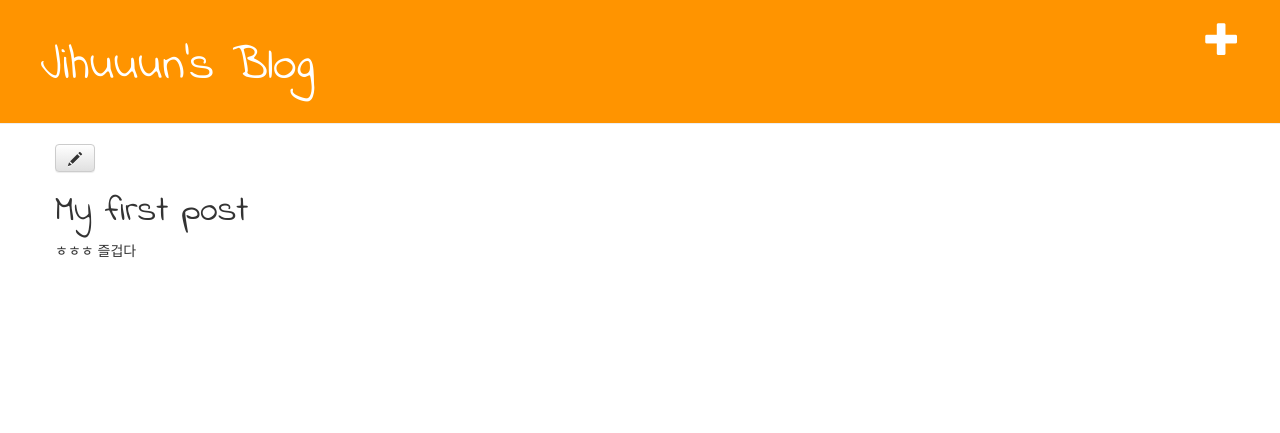
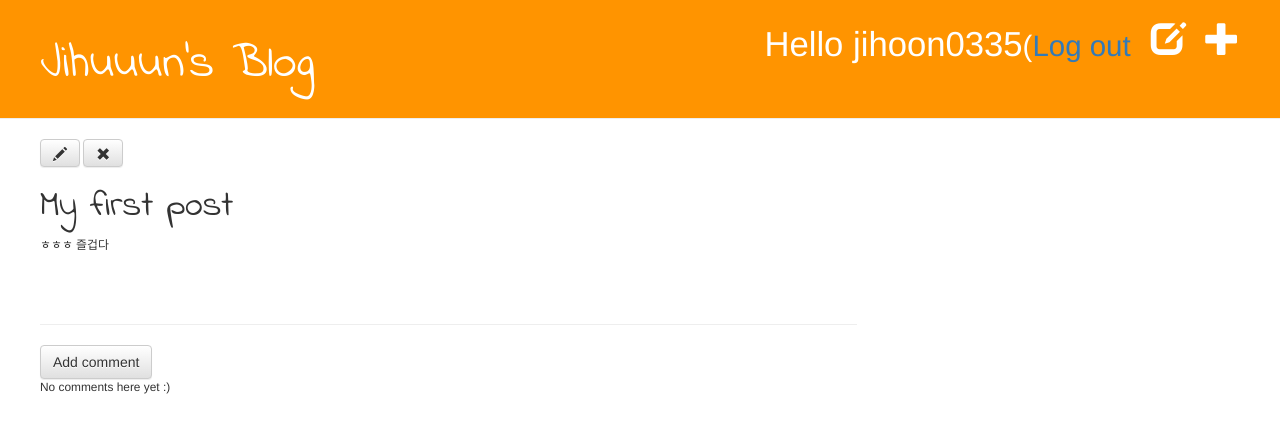
Before and after one commit to jihoon0335/my-first-blog, a Django app: page /post/6/ in a window 1280 px wide. Shown: the top 433 px of the page. Run offline with Django 3.2, Linux system fonts and the light colour scheme; a user stored in the database is signed in; data comes from the database, SQL or seed files in the repository; both versions use the stored data as it was after the commit; some libraries are stand-ins or nearby versions.

Commit message:
additional files and changes

```diff
--- a/blog/admin.py
+++ b/blog/admin.py
@@ -1,4 +1,5 @@
 from django.contrib import admin
-from .models import Post
+from .models import Post, Comment
 
 admin.site.register(Post)
+admin.site.register(Comment)
--- a/blog/models.py
+++ b/blog/models.py
@@ -17,3 +17,20 @@ class Post(models.Model):
 
     def __str__(self):
         return self.title
+
+class Comment(models.Model):
+    post = models.ForeignKey('blog.Post', related_name='comments')
+    author = models.CharField(max_length=200)
+    text = models.TextField()
+    created_date = models.DateTimeField(default=timezone.now)
+    approved_comment = models.BooleanField(default=False)
+
+    def approve(self):
+        self.approved_comment = True
+        self.save()
+
+    def __str__(self):
+        return self.text
+
+    def approved_comments(self):
+        return self.comments.filter(approved_comment=True)
--- a/blog/static/css/blog.css
+++ b/blog/static/css/blog.css
@@ -45,3 +45,7 @@ h1, h2, h3, h4 {
 .post h1 a, .post h1 a:visited {
 	color: #000000;
 }
+
+.comment {
+margin: 20px 0px 20px 20px;
+}
--- a/blog/templates/blog/base.html
+++ b/blog/templates/blog/base.html
@@ -11,15 +11,18 @@
 		<div class="page-header">
 			{% if user.is_authenticated %}
 			<a href="{% url "post_new" %}" class="top-menu"><span class="glyphicon glyphicon-plus"></span></a>
+			<a href="{% url "post_draft_list" %}" class="top-menu"><span class="glyphicon glyphicon-edit"></span></a>
+			<p class="top-menu">Hello {{ user.username }}<small>(<a href="{% url "django.contrib.auth.views.logout" %}">Log out
+			{% else %}
+			<a href="{% url "django.contrib.auth.views.login" %}" class="top-menu"><span class="glyphicon glyphicon-lock"></span
 			{% endif %}
-			<h1><a href="/">Jihuuun's Blog</a></h1>
+			<h1><a href="{% url "blog.views.post_list" %}">Jihuuun's Blog</a></h1>
 		</div>
-
-		<div class="content container">
-			<div class="row">
+			<div class="content">
+				<div class="row">
 				<div class="col-md-8">
-					{% block content %}
-					{% endblock %}
+				{% block content %}
+				{% endblock %}
 				</div>
 			</div>
 		</div>
--- a/blog/templates/blog/post_detail.html
+++ b/blog/templates/blog/post_detail.html
@@ -8,7 +8,27 @@
             </div>
         {% endif %}
         <a class="btn btn-default" href="{% url "post_edit" pk=post.pk %}"><span class="glyphicon glyphicon-pencil"></span></a>
+        <a class="btn btn-default" href="{% url "post_remove" pk=post.pk %}"><span class="glyphicon glyphicon-remove"></span></a>
         <h1>{{ post.title }}</h1>
         <p>{{ post.text|linebreaks }}</p>
     </div>
+    <hr>
+    <a class="btn btn-default" href="{% url "add_comment_to_post" pk=post.pk %}">Add comment</a>
+    {% for comment in post.comments.all %}
+        {% if user.is_authenticated or comment.approved_comment %}
+        <div class="comment">
+            <div class="date">
+                {{ comment.created_date }}
+                {% if not comment.approved_comment %}
+                    <a class="btn btn-default" href="{% url 'comment_remove' pk=comment.pk %}"><span class='glyphicon glyphicon-remove'></span></a>
+                    <a class="btn btn-default" href="{% url 'comment_approve' pk=comment.pk %}"><span class='glyphicon glyphicon-ok'></span></a>
+                {% endif %}
+            </div>
+            <strong>{{ comment.author }}</strong>
+            <p>{{ comment.text|linebreaks }}</p>
+        </div>
+        {% endif %}
+    {% empty %}
+        <p>No comments here yet :)</p>
+    {% endfor %}
 {% endblock %}
--- a/blog/templates/blog/post_list.html
+++ b/blog/templates/blog/post_list.html
@@ -17,6 +17,7 @@
 				</div>
 				<h1><a href="{% url "post_detail" pk=post.pk %}">{{ post.title }}</a></h1>
 				<p>{{ post.text|linebreaks }}</p>
+				<a href="{% url "blog.views.post_detail" pk=post.pk %}">Comments: {{ post.approved_comments.count }}</a>
 			</div>
 		{% endfor %}
 	{% endblock content %}
--- a/blog/urls.py
+++ b/blog/urls.py
@@ -6,4 +6,10 @@ urlpatterns = [
 	url(r'^post/(?P<pk>[0-9]+)/$', views.post_detail, name='post_detail'),
 	url(r'^post/new/$', views.post_new, name='post_new'),
 	url(r'^post/(?P<pk>[0-9]+)/edit/$', views.post_edit, name='post_edit'),
+	url(r'^drafts/$', views.post_draft_list, name='post_draft_list'),
+	url(r'^post/(?P<pk>[0-9]+)/publish/$', views.post_publish, name='post_publish'),
+	url(r'^post/(?P<pk>[0-9]+)/remove/$', views.post_remove, name='post_remove'),
+	url(r'^post/(?P<pk>[0-9]+)/comment/$', views.add_comment_to_post, name='add_comment_to_post'),
+	url(r'^comment/(?P<pk>[0-9]+)/approve/$', views.comment_approve, name='comment_approve'),
+	url(r'^comment/(?P<pk>[0-9]+)/remove/$', views.comment_remove, name='comment_remove'),
 ]
--- a/blog/views.py
+++ b/blog/views.py
@@ -1,9 +1,10 @@
+from django.contrib.auth.decorators import login_required
 from django.shortcuts import redirect
 from django.shortcuts import render, get_object_or_404
 from django.shortcuts import render
 from django.utils import timezone
 from .models import Post
-from .forms import PostForm
+from .forms import PostForm, CommentForm
 
 
 def post_list(request):
@@ -16,10 +17,12 @@ def post_detail(request, pk):
 	return render(request, 'blog/post_detail.html', {'post': post})
 
 
+@login_required
 def post_new(request):
 	form = PostForm()
 	return render(request, 'blog/post_edit.html', {'form': form})
 
+@login_required
 def post_new(request):
 	if request.method == "POST":
 		form = PostForm(request.POST)
@@ -33,6 +36,7 @@ def post_new(request):
 		form = PostForm()
 	return render(request, 'blog/post_edit.html', {'form': form})
 
+@login_required
 def post_edit(request, pk):
 	post = get_object_or_404(Post, pk=pk)
 	if request.method == "POST":
@@ -46,3 +50,46 @@ def post_edit(request, pk):
 	else:
 		form = PostForm(instance=post)
 	return render(request, 'blog/post_edit.html', {'form': form})
+
+@login_required
+def post_draft_list(request):
+	posts = Post.objects.filter(published_date__isnull=True).order_by('created_date')
+	return render(request, 'blog/post_draft_list.html', {'posts': posts})
+
+@login_required
+def post_publish(request, pk):
+	post = get_object_or_404(Post, pk=pk)
+	post.publish()
+	return redirect('blog.views.post_detail', pk=pk)
+
+@login_required
+def post_remove(request, pk):
+	post = get_object_or_404(Post, pk=pk)
+	post.delete()
+	return redirect('blog.views.post_list')
+
+def add_comment_to_post(request, pk):
+	post = get_object_or_404(Post, pk=pk)
+	if request.method == "POST":
+		form = CommentForm(request.POST)
+		if form.is_valid():
+			comment = form.save(commit=False)
+			comment.post = post
+			comment.save()
+			return redirect('blog.views.post_detail', pk=post.pk)
+	else:
+		form = CommentForm()
+	return render(request, 'blog/add_comment_to_post.html', {'form': form})
+
+@login_required
+def comment_approve(request, pk):
+	comment = get_object_or_404(Comment, pk=pk)
+	comment.approve()
+	return redirect('blog.views.post_detail', pk=comment.post.pk)
+
+@login_required
+def comment_remove(request, pk):
+	comment = get_object_or_404(Comment, pk=pk)
+	post_pk = comment.post.pk
+	comment.delete()
+	return redirect('blog.views.post_detail', pk=post_pk)
--- a/mysite/settings.py
+++ b/mysite/settings.py
@@ -102,3 +102,4 @@ USE_TZ = True
 
 STATIC_URL = '/static/'
 STATIC_ROOT = os.path.join(BASE_DIR, 'static')
+LOGIN_REDIRECT_URL = '/'
--- a/mysite/urls.py
+++ b/mysite/urls.py
@@ -1,7 +1,11 @@
-from django.conf.urls import include, url
+from django.conf.urls import patterns, include, url
 from django.contrib import admin
 
-urlpatterns = [
+admin.autodiscover()
+
+urlpatterns = patterns('',
 	url(r'^admin/', include(admin.site.urls)),
+	url(r'^accounts/login/$', 'django.contrib.auth.views.login'),
+	url(r'^accounts/logout/$', 'django.contrib.auth.views.logout', {'next_page': '/'}),
 	url(r'', include('blog.urls')),
-]
+)
```
Also changed, not shown: blog/forms.py (+7 -1 lines), blog/templates/blog/add_comment_to_post.html (added, +9 -0 lines), blog/templates/blog/post_draft_list.html (added, +11 -0 lines), blog/templates/registration/login.html (added, +26 -0 lines), blog/migrations/0002_comment.py (added), db.sqlite3.
